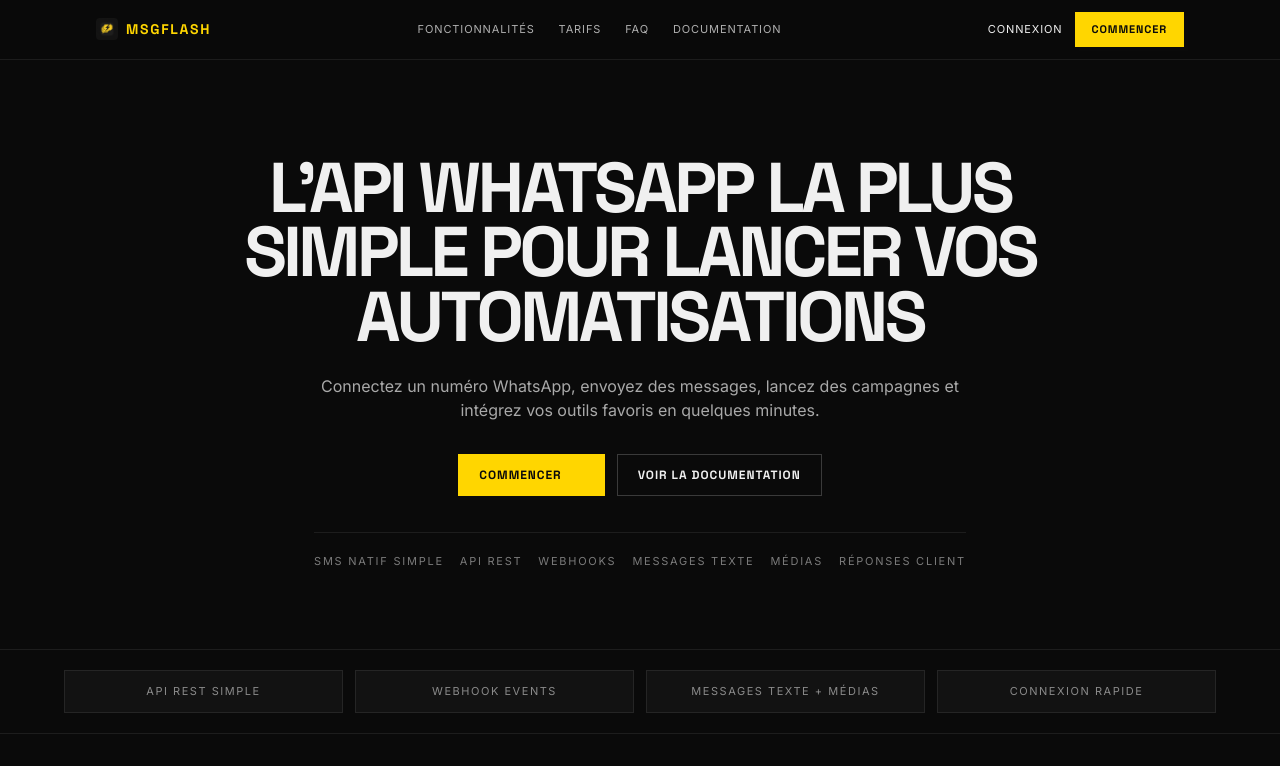
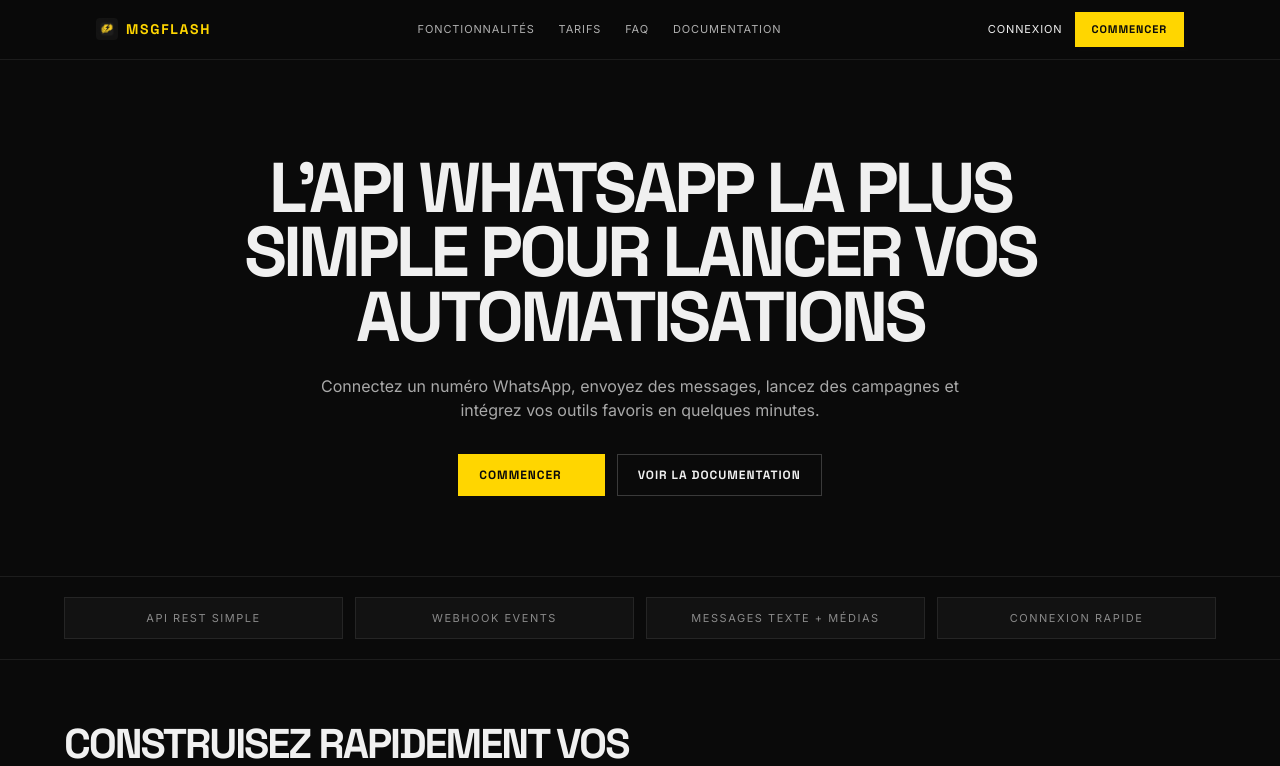
Before and after one commit to fredagbona/usesendnow-front, a Next.js app in the folder apps/landing/: page / in a window 1280 px wide. Shown: the top 766 px of the page. Built offline with nearby package versions, Linux system fonts and the light colour scheme; some icons are missing.

Commit message:
delete evolution api from docs and reduce hero section on landing page

```diff
--- a/apps/landing/components/sections/HeroSection.tsx
+++ b/apps/landing/components/sections/HeroSection.tsx
@@ -10,15 +10,7 @@
   description:
     "Connectez un numéro WhatsApp, envoyez des messages, lancez des campagnes et intégrez vos outils favoris en quelques minutes.",
   primaryCta: "Commencer",
-  secondaryCta: "Voir la documentation",
-  stats: [
-    "SMS natif simple",
-    "API REST",
-    "Webhooks",
-    "Messages texte",
-    "Médias",
-    "Réponses client",
-  ],
+  secondaryCta: "Voir la documentation"
 }
 
 interface HeroSectionProps {}
@@ -56,23 +48,6 @@
             </Button>
           </motion.div>
         </motion.div>
-
-        <motion.div
-          variants={fadeIn}
-          initial="hidden"
-          whileInView="visible"
-          viewport={{ once: true, amount: 0.5 }}
-          className="mt-9 flex flex-wrap items-center justify-center gap-x-4 gap-y-2 border-t border-white/8 pt-5"
-        >
-          {HERO_CONTENT.stats.map((item) => (
-            <span
-              key={item}
-              className="font-(family-name:--font-poppins) text-[10px] uppercase tracking-[0.16em] text-[#7A7A7A] sm:text-[11px]"
-            >
-              {item}
-            </span>
-          ))}
-        </motion.div>
       </div>
     </section>
   )
```
Also changed, not shown: 1 other file (tests, documents, lock files or other folders).
